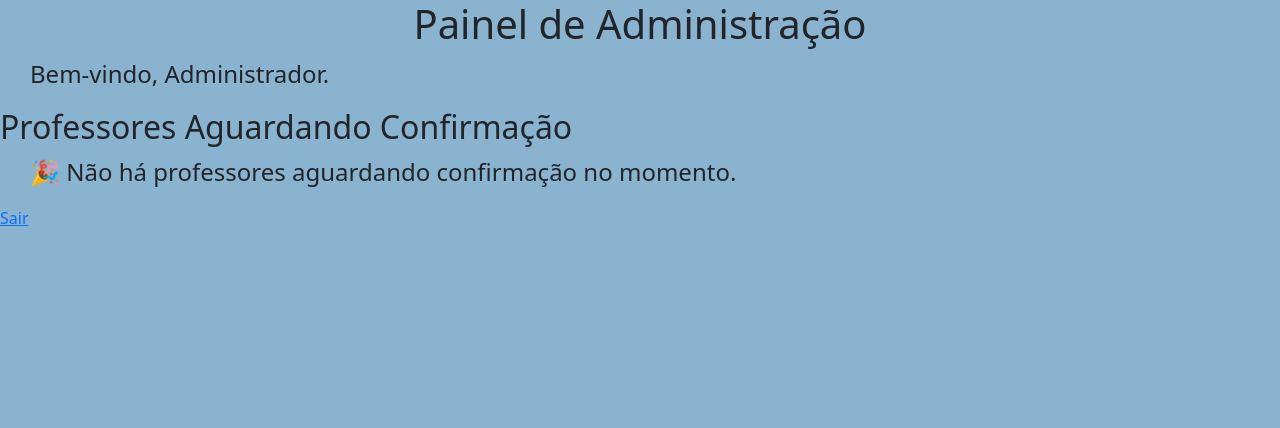
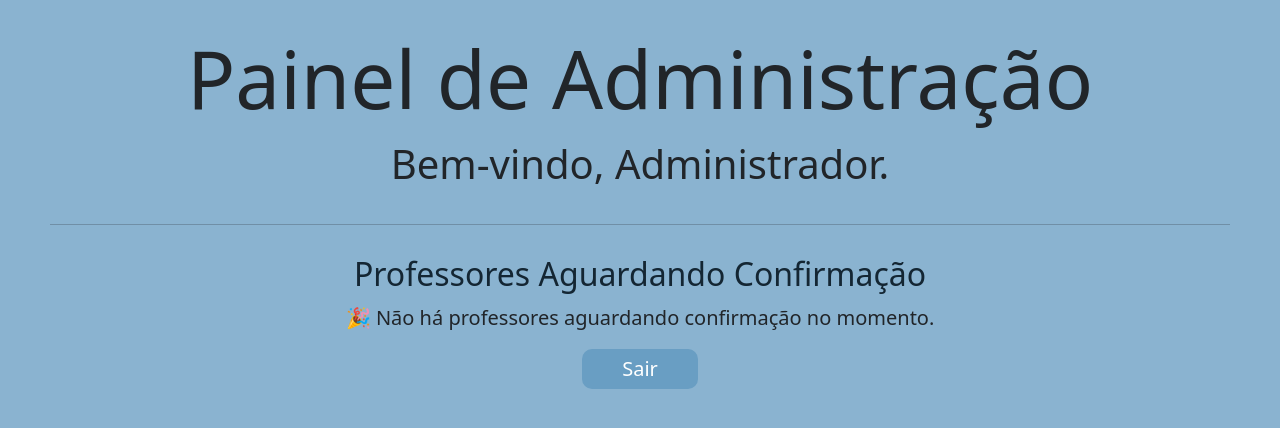
Before and after one commit to vithorxD/clarify, a PHP site: page /html/admin.php in a window 1280 px wide. Shown: the top 428 px of the page. Run offline with PHP 8.4, Linux system fonts and the light colour scheme; the visitor is signed in with stand-in values (Sample User, id 1); data that the repository does not hold is empty.

Commit message:
nao consegui terminar tudo

```diff
--- a/css/admin.css
+++ /dev/null
@@ -1,56 +0,0 @@
-*{
-    margin: 0;
-    padding: 0;
-    box-sizing: border-box;
-}
-
-body {
-    font-family: sans-serif;
-    margin: 0;
-    padding: 0;
-}
-
-h1{
-    text-align: center;
-    margin-top: 30px;
-    font-size: 80px;
-}
-
-p{
-    margin-left: 30px;
-    font-size: x-large;
-}
-
-.controle{
-    margin-top: 20px;
-    justify-content: center;
-    margin-left: auto;
-}
-
-h3{
-    text-align: center;
-}
-
-.table-responsive-xxl{
-    align-items: center;
-    align-content: center;
-    margin-left: 50px;
-    margin-right: 50px;
-    display: flex;
-    flex-direction: column;
-    font-size: 20px;
-}
-
-.table{
-    border-radius: 30px;
-    border-color: #699EC3;
-}
-
-tr:nth-child(even){
-    background-color: #f2f2f2;
-}
-
-tr:hover{
-    background-color: #699EC3;
-
-}
--- /dev/null
+++ b/css/admin1.css
@@ -0,0 +1,120 @@
+*{
+    margin: 0;
+    padding: 0;
+    box-sizing: border-box;
+}
+
+body {
+    font-family: sans-serif;
+    margin: 0;
+    padding: 0;
+}
+
+html {
+    scroll-padding-top: 70px;
+}
+
+.painel{
+    text-align: center;
+    margin-top: 30px !important;
+    font-size: 80px;
+}
+
+.oi{
+    text-align: center;
+    font-size: 40px;
+    margin-bottom: 30px;
+}
+
+.titulo{
+    text-align: center;
+    margin-top: 30px;
+    color: #142633;
+}
+
+.legenda{
+    text-align: center;
+    font-size: 20px;
+    margin-top: 10px;
+}
+
+.table-responsive-sm{
+    display: flex;
+    justify-content: center;
+    margin-left: 100px;
+    margin-right: 100px;
+}
+
+.table{
+    --bs-table-bg: #699EC3 !important;
+    --bs-table-border-color: #4989B6 !important;
+}
+
+.table head{
+    background-color: #699EC3 !important;
+    color: white !important;
+}
+
+.table-group-divider{
+    color: #3C7096;
+}
+
+.table-striped > tbody > tr:nth-of-type(odd) > * {
+    --bs-table-bg-type: #B6D0E2 !important;
+    background-color: var(--bs-table-bg-type);
+}
+
+.table-striped > tbody > tr:nth-of-type(even) > * {
+    --bs-table-bg-type: #CCDEEB;
+    background-color: var(--bs-table-bg-type);
+}
+
+.table-hover > tbody > tr:hover > * {
+    --bs-table-hover-bg: #A4BBCB;
+    background-color: var(--bs-table-hover-bg);
+}
+
+.aprovar{
+    text-decoration: none;
+    background-color: #699EC3;
+    color: #fff;
+    padding: 1px 20px;
+    border-radius: 10px;
+    border: none;
+    cursor: pointer;
+}
+
+.aprovar:hover{
+    background-color: #4989B6;
+}
+
+.rejeitar{
+    text-decoration: none;
+    background-color: #699EC3;
+    color: #fff;
+    padding: 1px 20px;
+    border-radius: 10px;
+    border: none;
+    cursor: pointer;
+}
+
+.rejeitar:hover{
+    background-color: #B64952;
+}
+
+.botao{
+    display: flex;
+    width: 100%;
+    justify-content: center;
+    align-items: center;
+}
+
+.sair{
+    background-color: #699EC3;
+    color: #fff;
+    font-size: 20px;
+    padding: 5px 40px;
+    border-radius: 10px;
+    border: none;
+    cursor: pointer;
+}
--- a/html/admin.php
+++ b/html/admin.php
@@ -37,13 +37,13 @@
 <head>
     <meta charset="UTF-8">
     <meta name="viewport" content="width=device-width, initial-scale=1.0">
-    <link rel="stylesheet" href="../css/admin.css">
+    <link rel="stylesheet" href="../css/admin1.css">
     <title>Clarify</title>
     <link rel="shortcut icon" type="imagex/png" href="/images/clarifyv1.png">
     <link href="https://cdn.jsdelivr.net/npm/bootstrap@5.3.8/dist/css/bootstrap.min.css" rel="stylesheet" integrity="sha384-sRIl4kxILFvY47J16cr9ZwB07vP4J8+LH7qKQnuqkuIAvNWLzeN8tE5YBujZqJLB" crossorigin="anonymous">
 </head>
 <body style="background-color: #8AB3D0;">
-    <h1>Painel de Administração</h1>
+    <h1 class="painel">Painel de Administração</h1>
     <?php
         // mensagem pra ver se deu certo
         if (isset($_SESSION['admin_message'])):
@@ -55,17 +55,18 @@
     unset($_SESSION['admin_message']); // Limpa a mensagem após exibir
 endif;
 ?>
-    <p>Bem-vindo, Administrador.</p>
+    <p class="oi">Bem-vindo, Administrador.</p>
+    <hr style="margin-left: 50px; margin-right: 50px;">
 
-    <h2>Professores Aguardando Confirmação</h2>
+    <h2 class="titulo">Professores Aguardando Confirmação</h2>
 
     <?php if (empty($professores_pendentes)): ?>
-        <p>🎉 Não há professores aguardando confirmação no momento.</p>
+        <p class="legenda">🎉 Não há professores aguardando confirmação no momento.</p>
     <?php else: ?>
-        <div class="table-responsive-xxl">
-        <table class="table">
+        <div class="table-responsive-sm">
+        <table class="table table-striped table-hover table-bordered">
             <thead>
-                <tr>
+                <tr class="text-center">
                     <th>ID</th>
                     <th>Nome</th>
                     <th>Email</th>
@@ -74,9 +75,9 @@
                     <th>Ações</th>
                 </tr>
             </thead>
-            <tbody>
+            <tbody class="table-group-divider">
                 <?php foreach ($professores_pendentes as $professor): ?>
-                    <tr>
+                    <tr class="text-center">
                         <td><?php echo htmlspecialchars($professor['idProfessor']); ?></td>
                         <td><?php echo htmlspecialchars($professor['nome']); ?></td>
                         <td><?php echo htmlspecialchars($professor['email']); ?></td>
@@ -93,13 +94,14 @@
                             Não enviado
                         <?php endif; ?>
                         </td>
+                        <td>
                             <form action="../php/aprovar_prof.php" method="POST" style="display:inline;">
                                 <input type="hidden" name="idProfessor" value="<?php echo $professor['idProfessor']; ?>">
-                                <button type="submit" name="acao" value="aprovar" class="btn-aprovar">Aprovar</button>
+                                <button type="submit" name="acao" value="aprovar" class="aprovar">Aprovar</button>
                             </form>
                             <form action="../php/aprovar_prof.php" method="POST" style="display:inline;">
                                 <input type="hidden" name="idProfessor" value="<?php echo $professor['idProfessor']; ?>">
-                                <button type="submit" name="acao" value="rejeitar" style="background-color: #f44336; color: white; border: none; padding: 5px 10px; border-radius: 3px;">Rejeitar</button>
+                                <button type="submit" name="acao" value="rejeitar" class="rejeitar">Rejeitar</button>
                             </form>
                         </td>
                     </tr>
@@ -108,7 +110,9 @@
         </table>
         </div>
     <?php endif; ?>
-    <a href="../php/logout.php">Sair</a>
+    <div class="botao">
+        <a href="../php/logout.php" style="text-decoration: none;"><button class="sair">Sair</button></a>
+    </div>
 <script src="https://cdn.jsdelivr.net/npm/bootstrap@5.3.8/dist/js/bootstrap.bundle.min.js" integrity="sha384-FKyoEForCGlyvwx9Hj09JcYn3nv7wiPVlz7YYwJrWVcXK/BmnVDxM+D2scQbITxI" crossorigin="anonymous"></script>
 </body>
 </html>
--- a/html/criar.php
+++ b/html/criar.php
@@ -27,12 +27,12 @@
                 <input name="titulo" type="text" class="titulo" placeholder="Título da pergunta" required>
             </div>
             <div class="form-group mb-3">
-                <textarea name="descricao" class="form-control" rows="5" placeholder="Digite sua dúvida aqui..." required></textarea>
+                <textarea name="descricao" class="form-control" id="descricao-pergunta" rows="8" placeholder="Digite sua dúvida aqui..." required></textarea>
             </div>
             <div class="campo-input">
                 <label for="materia">Materias relacionadas:</label>
-                <select name="materia" id="materia" required>
-                    <option value="" disable selected>Selecione a materia</option>
+                <select name="materia" id="materia" class="form-select me-2" style="max-width: 250px;" scalerequired>
+                    <option value="" disable selected>Selecione a matéria</option>
                     <option value="Matematica">Matemática</option>
                     <option value="Portugues">Português</option>
                     <option value="Fisica">Física</option>
--- a/html/perguntas.php
+++ b/html/perguntas.php
@@ -73,7 +73,7 @@
 
 
 
-        <h1 class="mb-4 text-center" style="color: #4989B6;">Fórum de Dúvidas Recentes</h1>
+        <h1 class="mb-4 text-center" style="color: #142633;">Fórum de Dúvidas Recentes</h1>
         <hr>
         <div class="sla">
             <a href="../html/criar.php"><button class="criar">Faça a sua própria pergunta</button></a>
@@ -106,9 +106,7 @@
                         <option value="Ingles" <?php echo (($_GET['materia_filtro'] ?? '') == 'Ingles') ? 'selected' : ''; ?>>Ingles</option>
                         </select>
 
-                    <button type="submit" class="btn btn-primary">
-                        Pesquisar
-                    </button>
+                    <button type="submit" class="btn btn-primary pesquisar" style="background-color: #699EC3; border: none; border-radius: 10px;">Pesquisar</button>
                 </form>
             </div>
         </div>
```
Also changed, not shown: css/criar.css (+17 -5 lines), css/exercicio.css (+29 -5 lines), css/perguntas.css (+11 -6 lines), css/visualizar_exercicio.css (+19 -7 lines), css/visualizar_pergunta.css (+7 -0 lines), html/exercicio.php (+8 -6 lines).
